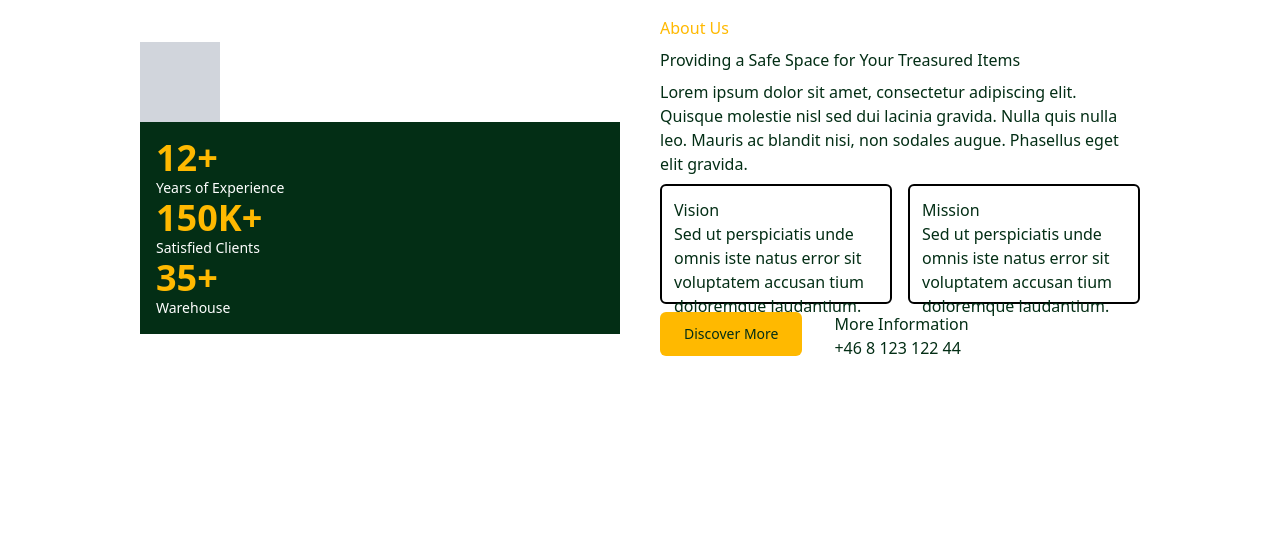
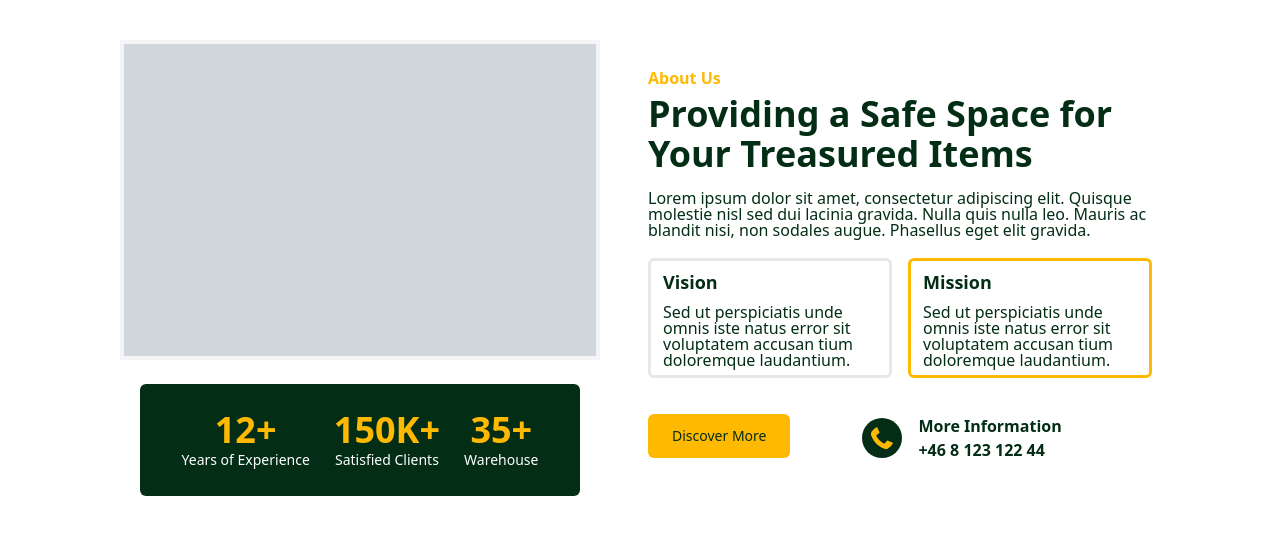
Before and after one commit to Burak-A-dev/StorAid, a React (Vite) app: page / in a window 1280 px wide. Shown: the top 534 px of the page. Built offline with nearby package versions, Linux system fonts and the light colour scheme.

Commit message:
Navbar section completed.

```diff
--- a/src/components/common/AboutUs.jsx
+++ b/src/components/common/AboutUs.jsx
@@ -1,23 +1,24 @@
-import React from 'react'
 import CTAButton from "./CTAButton";
+import { FaPhoneAlt } from 'react-icons/fa';
 
 export default function AboutUs({button}) {
   return (
     <div>
-        <div className='flex flex-row gap-10 p-4 align-center justify-center items-center'>
+        <div className='flex flex-row gap-10 p-4 align-center justify-center items-center mt-6'>
         {/* Left side */}
-        <div className="w-120">
-            <div className="bg-gray-300 w-20 h-20"></div>
-            <div className="bg-green-950 p-4">
-                <div className="">
+ <div className="flex flex-col items-center">
+  <div className="bg-gray-300 w-120 h-80 border-4 border-gray-100"></div>
+
+  <div className="flex flex-row justify-center items-center gap-6 bg-green-950 p-5 w-110 h-28 rounded-md mt-6">
+    <div className="flex flex-col justify-center items-center py-6">
       <h2 className="text-amber-400 text-4xl font-bold">12+</h2>
       <h5 className="text-white text-sm">Years of Experience</h5>
     </div>
-                <div className="">
+    <div className="flex flex-col justify-center items-center">
       <h2 className="text-amber-400 text-4xl font-bold">150K+</h2>
       <h5 className="text-white text-sm">Satisfied Clients</h5>
     </div>
-                <div className="">
+    <div className="flex flex-col justify-center items-center">
       <h2 className="text-amber-400 text-4xl font-bold">35+</h2>
       <h5 className="text-white text-sm">Warehouse</h5>
     </div>
@@ -25,32 +26,33 @@ export default function AboutUs({button}) {
 </div>
 
         {/* Right side */}
-        <div className="flex flex-col gap-2 w-120">
-            <h3 className="text-amber-400">About Us</h3>
-            <h2 className="text-green-950">Providing a Safe Space for Your Treasured Items</h2>
-            <p className="text-green-950">Lorem ipsum dolor sit amet, consectetur adipiscing elit. Quisque molestie nisl sed dui lacinia gravida. Nulla quis nulla leo. Mauris ac blandit nisi, non sodales augue. Phasellus eget elit gravida.</p>
+        <div className="flex flex-col gap-1 w-130 self-center p-2 h-105">
+            <h3 className="text-amber-400 font-bold">About Us</h3>
+            <h2 className="text-green-950 text-4xl font-bold">Providing a Safe Space for Your Treasured Items</h2>
+            <p className="text-green-950 text-base/4 mb-4 mt-3">Lorem ipsum dolor sit amet, consectetur adipiscing elit. Quisque molestie nisl sed dui lacinia gravida. Nulla quis nulla leo. Mauris ac blandit nisi, non sodales augue. Phasellus eget elit gravida.</p>
 
             {/* Vision - Mission */}
             <div className='flex flex-row gap-4'>
-            <div className="w-70 h-30 border-2 rounded-md p-3">
-                <h4 className="text-green-950">Vision</h4>
-                <p className="text-green-950">Sed ut perspiciatis unde omnis iste natus error sit voluptatem accusan tium doloremque laudantium.</p>
+
+            <div className="flex flex-col items-start justify-center w-90 h-30 border-3 border-gray-200 rounded-md p-3">
+                <h4 className="text-green-950 mb-2 text-lg font-semibold">Vision</h4>
+                <p className="text-green-950 text-base/4">Sed ut perspiciatis unde omnis iste natus error sit voluptatem accusan tium doloremque laudantium.</p>
             </div>
 
-            <div className="w-70 h-30 border-2 rounded-md p-3">
-                <h4 className="text-green-950">Mission</h4>
-                <p className="text-green-950">Sed ut perspiciatis unde omnis iste natus error sit voluptatem accusan tium doloremque laudantium.</p>
+            <div className="flex flex-col items-start justify-center w-90 h-30 border-3 border-amber-400 rounded-md p-3">
+                <h4 className="text-green-950 mb-2 text-lg font-semibold">Mission</h4>
+                <p className="text-green-950 text-base/4">Sed ut perspiciatis unde omnis iste natus error sit voluptatem accusan tium doloremque laudantium.</p>
             </div>
             </div>
 
-            <div className="flex flex-row gap-8">
+            <div className="flex flex-row gap-18 justify-start mt-8">
                 <CTAButton text="Discover More" className="self-start" />
 
-                <div className="">
-                    <img src="" alt="" />
-                    <div className="">
-                        <h4 className="text-green-950">More Information</h4>
-                        <h5 className="text-green-950">+46 8 123 122 44</h5>
+                <div className="flex flex-row items-center justify-center gap-4">
+                    <FaPhoneAlt className="text-amber-400 bg-green-950 w-10 h-auto p-2 rounded-full" />
+                    <div className="flex flex-col">
+                        <h4 className="text-green-950 text-md font-bold">More Information</h4>
+                        <h5 className="text-green-950 text-md font-bold">+46 8 123 122 44</h5>
                     </div>
                 </div>
             </div>
```
Lines whose indentation alone changed are shown as unchanged.
